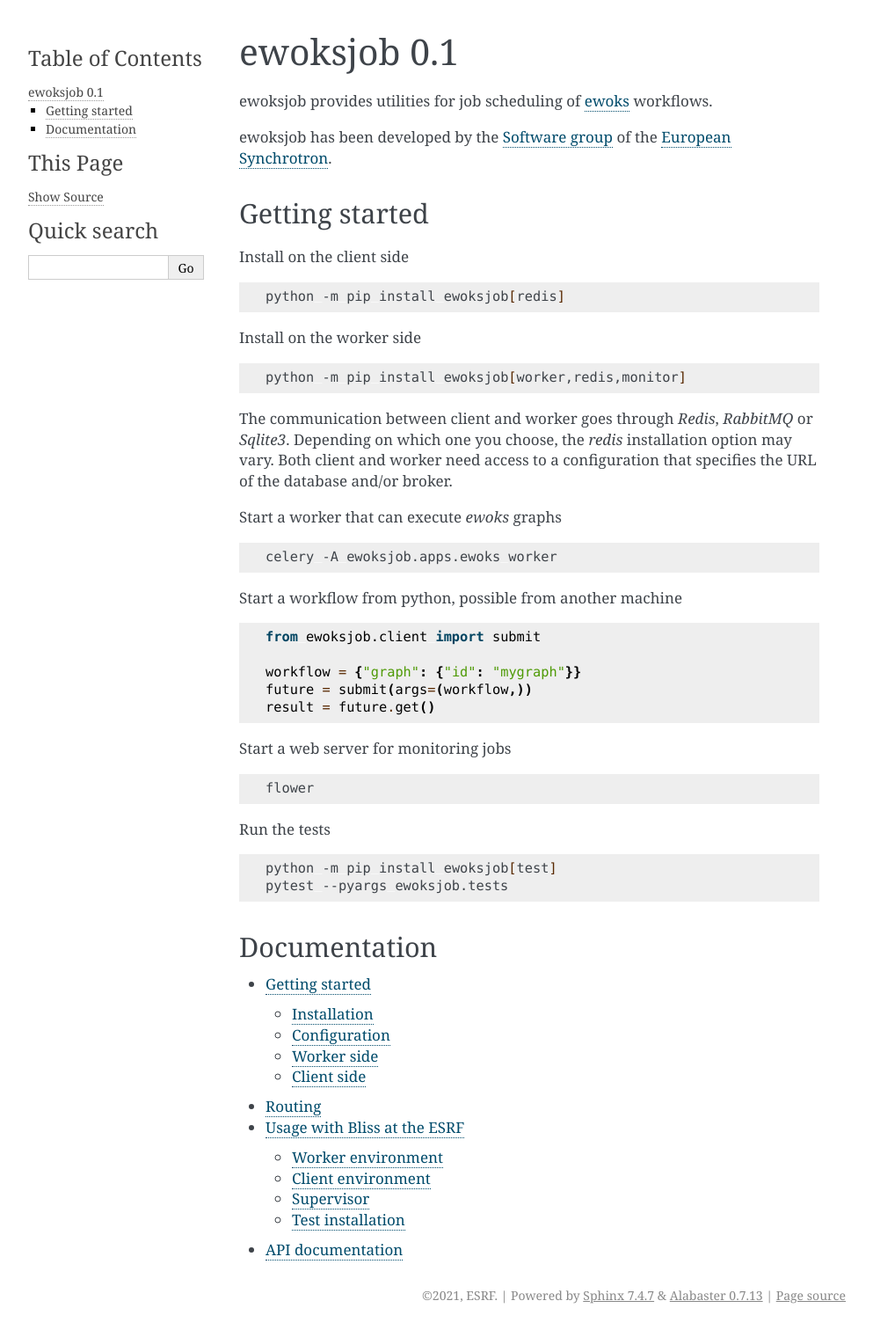
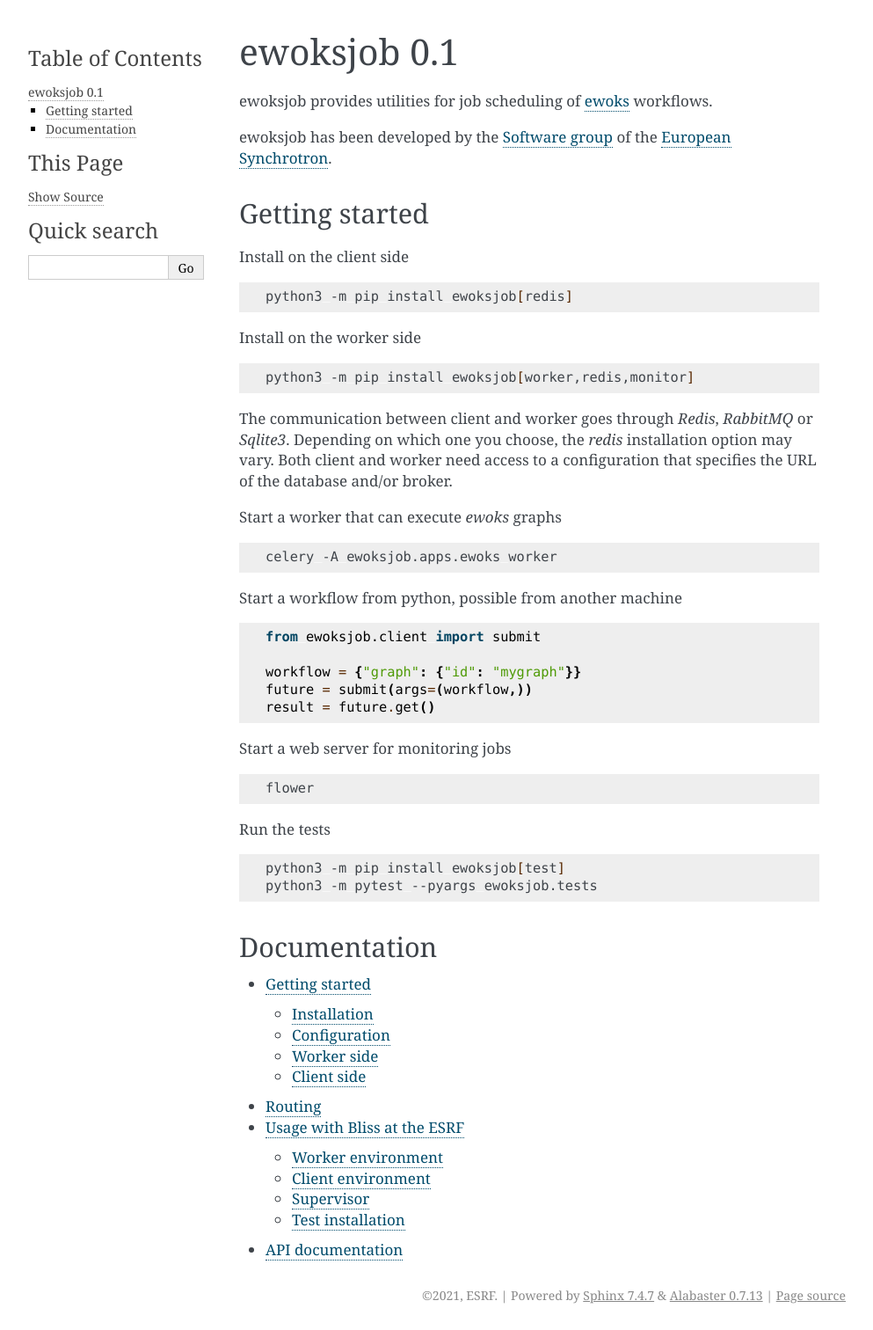
Before and after one commit to ewoks-kit/ewoksjob, a Sphinx documentation site: the page built from doc/index.rst, in a window 1280 px wide. Shown: the whole page at 88% size, without its empty margins (148-1141 px from the left). Built offline with Sphinx 7.4.7, drawn with Linux system fonts in a browser that asks for light colours.

Commit message:
fix docs

```diff
--- a/doc/index.rst
+++ b/doc/index.rst
@@ -12,13 +12,13 @@ Install on the client side
 
 .. code:: bash
 
-    python -m pip install ewoksjob[redis]
+    python3 -m pip install ewoksjob[redis]
 
 Install on the worker side
 
 .. code:: bash
 
-    python -m pip install ewoksjob[worker,redis,monitor]
+    python3 -m pip install ewoksjob[worker,redis,monitor]
 
 The communication between client and worker goes through *Redis*, *RabbitMQ* or *Sqlite3*.
 Depending on which one you choose, the `redis` installation option may vary. Both client and
@@ -50,8 +50,8 @@ Run the tests
 
 .. code:: bash
 
-    python -m pip install ewoksjob[test]
-    pytest --pyargs ewoksjob.tests
+    python3 -m pip install ewoksjob[test]
+    python3 -m pytest --pyargs ewoksjob.tests
 
 Documentation
 -------------
```
Also changed, not shown: README.md (+1 -1 lines), doc/bliss.rst (+4 -4 lines), .gitlab-ci.yml.
